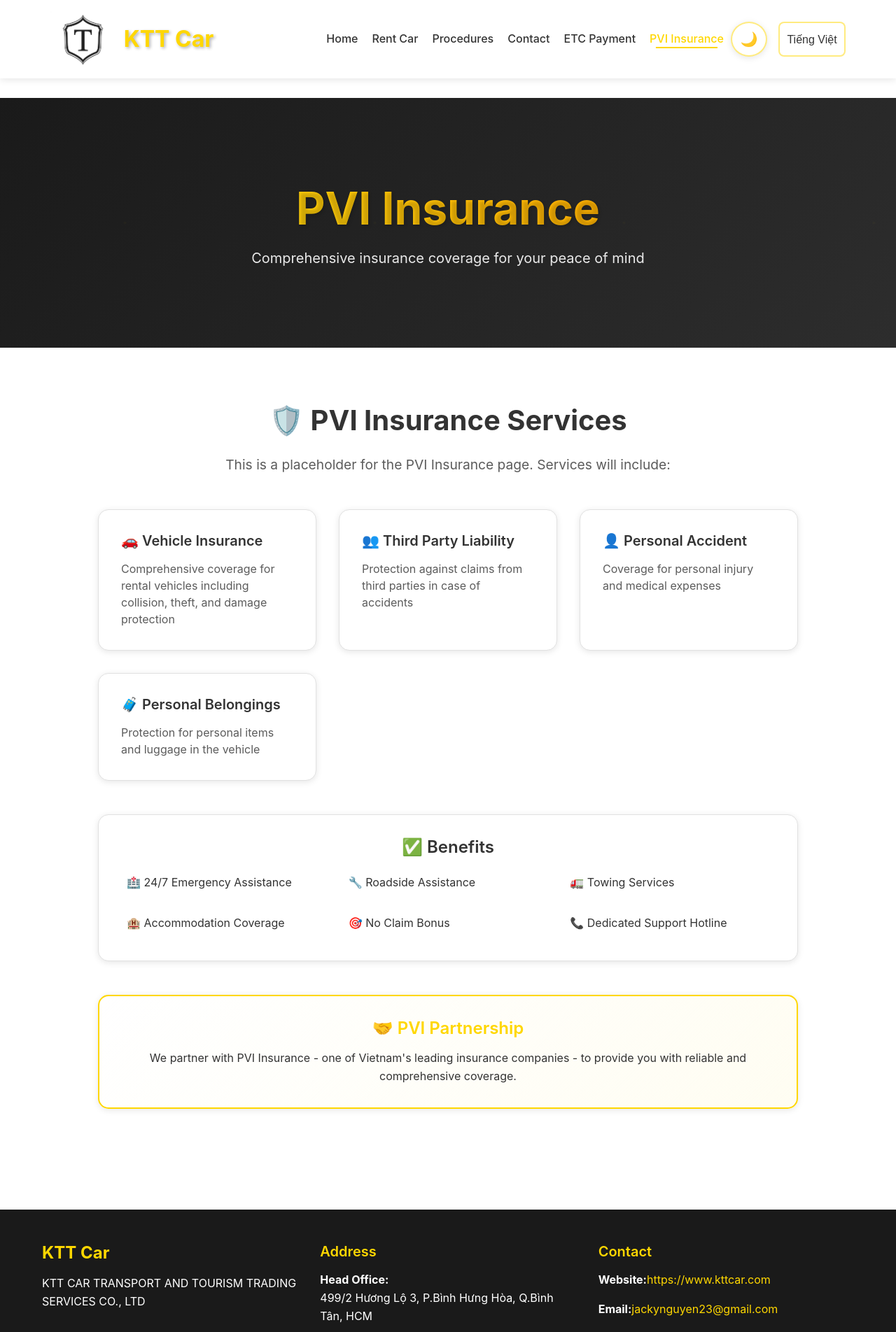
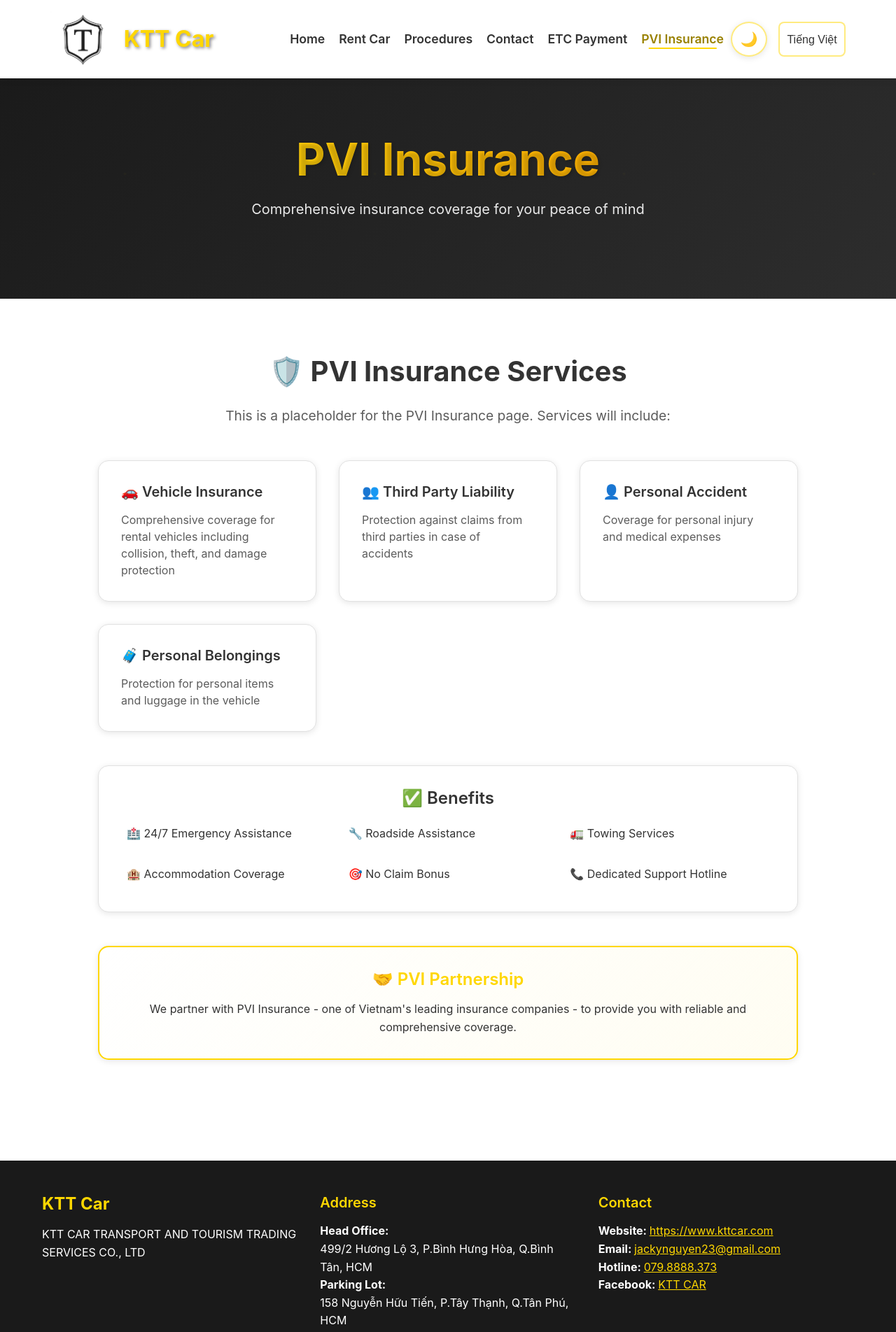
Before and after one commit to Jelly2000/KTT-demo, a React (Vite) app: page /bao-hiem-pvi in a window 1280 px wide. Shown: the top 1904 px of the page at 70% size. Built offline with nearby package versions, Linux system fonts and the light colour scheme.

Commit message:
update color contract

```diff
--- a/src/components/Footer.css
+++ b/src/components/Footer.css
@@ -28,7 +28,6 @@
 
 .footer-section p {
     color: white;
-    margin-bottom: 1rem;
     line-height: 1.6;
 }
 
@@ -101,6 +100,11 @@
     color: black;
 }
 
+footer .footer-link {
+    color: var(--footer-link);
+    text-decoration: underline;
+}
+
 /* Responsive footer styles */
 @media (max-width: 768px) {
     .footer {
--- a/src/components/Footer.jsx
+++ b/src/components/Footer.jsx
@@ -33,9 +33,9 @@
           <div className="footer-section">
             <h4>{t('footer_contact_title')}</h4>
             <p>
-              <strong>Website:</strong>
+              <strong>Website: </strong>
               <a
-                style={{color: 'var(--footer-link)'}}
+                className='footer-link'
                 href="https://www.kttcar.com"
                 target="_blank"
                 rel="noopener noreferrer"
@@ -44,32 +44,33 @@
               </a>
             </p>
             <p>
-              <strong>Email:</strong>
+              <strong>Email: </strong>
               <a
-                style={{color: 'var(--footer-link)'}}
+                className='footer-link'
                 href="mailto:jackynguyen23@gmail.com"
               >
                 jackynguyen23@gmail.com
               </a>
             </p>
             <p>
-              <strong>Hotline:</strong>
+              <strong>Hotline: </strong>
               <a
-                style={{color: 'var(--footer-link)'}}
+                className='footer-link'
                 href="tel:0798888373"
               >
                 079.8888.373
               </a>
             </p>
             <p>
-              <strong>Facebook:</strong>
+              <strong>Facebook: </strong>
               <a
                 style={{color: 'var(--footer-link)'}}
+                className='footer-link'
                 href="https://www.facebook.com/dvtulai"
                 target="_blank"
                 rel="noopener noreferrer"
               >
-                dvtulai
+                KTT CAR
               </a>
             </p>
           </div>
--- a/src/components/Header.css
+++ b/src/components/Header.css
@@ -24,11 +24,7 @@
     align-items: center;
     gap: 0.75rem;
     text-decoration: none;
-    transition: var(--transition);
-}
-
-.logo-container:hover {
-    transform: scale(1.02);
+    /* transition: var(--transition); */
 }
 
 .logo-image {
@@ -41,7 +37,7 @@
     color: var(--primary-color);
     font-size: 2rem;
     font-weight: 700;
-    text-shadow: 2px 2px 4px rgba(0, 0, 0, 0.3);
+    text-shadow: 2px 2px 4px rgba(53, 48, 48, 0.6);
 }
 
 .nav-menu {
@@ -54,8 +50,9 @@
 
 .nav-link {
     text-decoration: none;
+    font-size: 1.1rem;
     color: var(--text-color);
-    font-weight: 500;
+    font-weight: 600;
     transition: var(--transition);
     position: relative;
     padding: 0 10px;
@@ -63,11 +60,11 @@
 }
 
 .nav-link.active {
-    color: var(--primary-color) !important;
+    color: var(--nav-link-active) !important;
 }
 
 .nav-link:hover {
-    color: var(--primary-color);
+    color: var(--nav-link-active);
 }
 
 .nav-link::after {
--- a/src/index.css
+++ b/src/index.css
@@ -10,6 +10,7 @@
     --text-color: #333333;
     --card-background: #ffffff;
     --border-color: #e1e1e1;
+    --nav-link-active: #998100;
     --shadow: 0 2px 10px rgba(0, 0, 0, 0.1);
     --hover-shadow: 0 4px 20px rgba(0, 0, 0, 0.15);
     --transition: all 0.3s cubic-bezier(0.4, 0, 0.2, 1);
@@ -23,6 +24,7 @@
     --background-alt: #2d2d2d;
     --btn-text-primary: #ffffff;
     --btn-text-secondary: #000000;
+    --nav-link-active: #FFD700;
     --text-color: #ffffff;
     --card-background: #393939;
     --border-color: #444444;
--- a/src/pages/Home.css
+++ b/src/pages/Home.css
@@ -51,11 +51,11 @@
 
 .cta-button {
     background: linear-gradient(45deg, var(--primary-color), #FFA500);
-    color: #2d2d2d;
+    color: #000000;
     border: none;
     padding: 15px 40px;
     font-size: 1.1rem;
-    font-weight: 600;
+    font-weight: 700;
     border-radius: 50px;
     cursor: pointer;
     transition: var(--transition);
--- a/src/pages/Pages.css
+++ b/src/pages/Pages.css
@@ -6,7 +6,6 @@
     text-align: center;
     position: relative;
     overflow: hidden;
-    margin-top: 70px;
 }
 
 .page-header::before {
```
